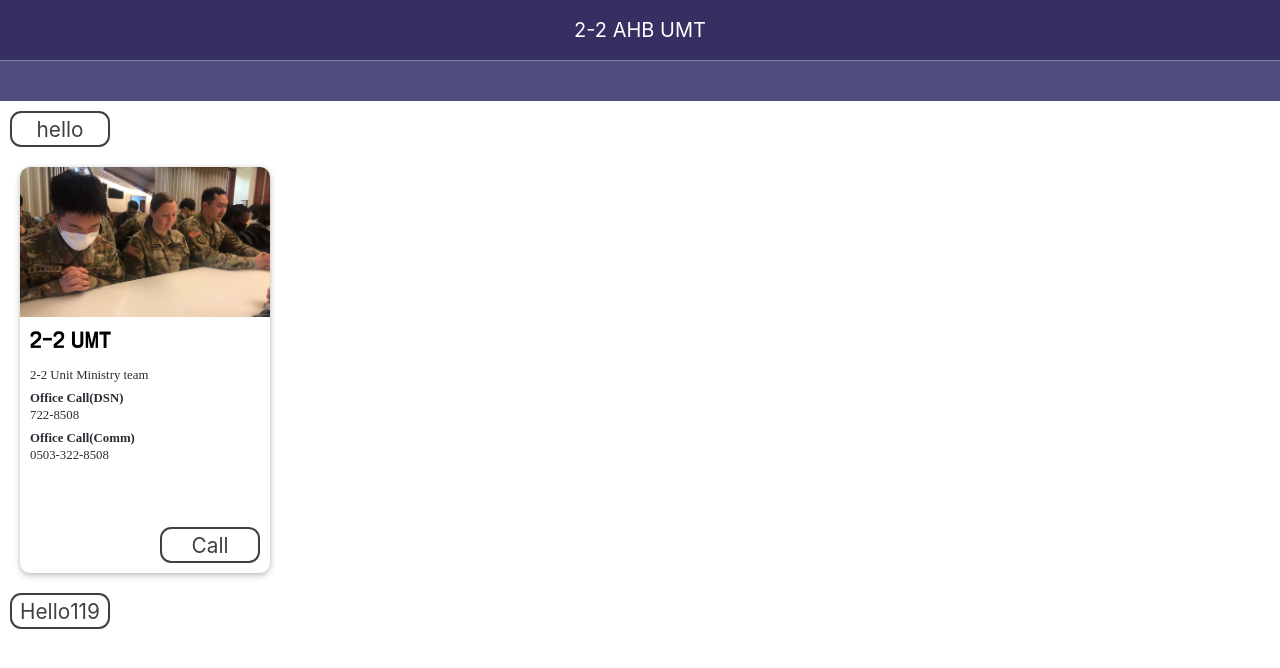
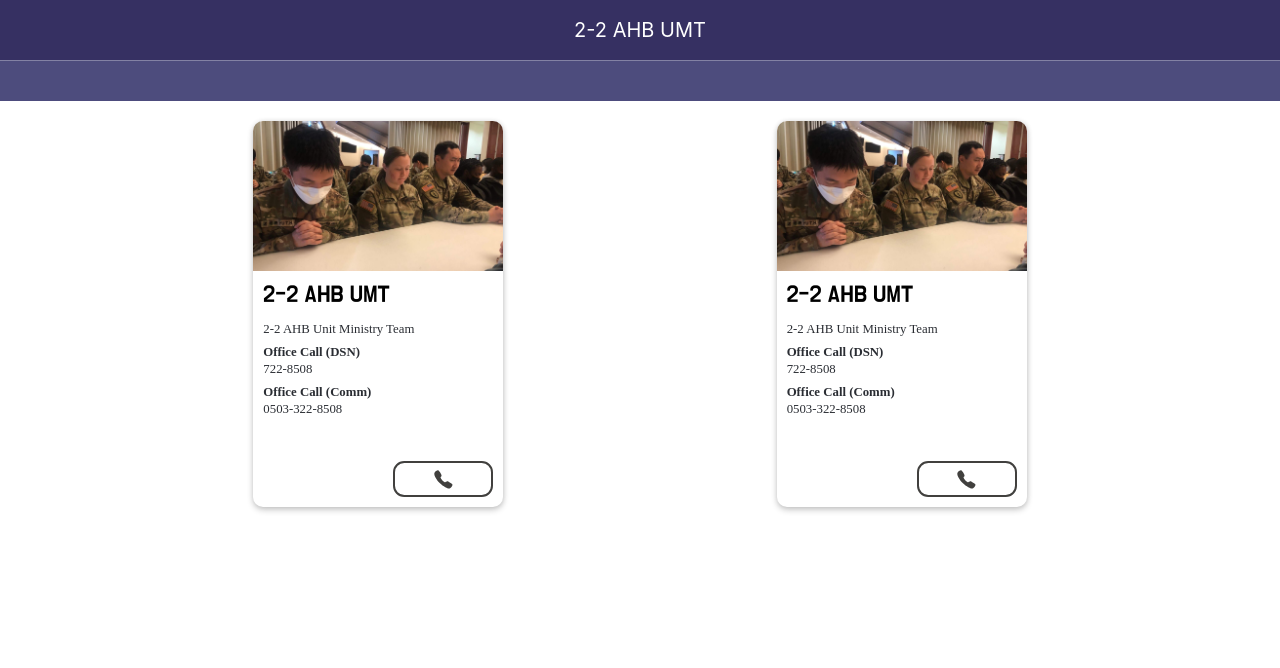
Before and after one commit to PhoenixPlanet/2-2-AHB-UMT-Web, a React (Create React App) app: page / in a window 1280 px wide. Shown: the top 668 px of the page. Built offline with nearby package versions, Linux system fonts and the light colour scheme; a web font is replaced by a local one.

Commit message:
feat: Implement reading data and producing InfoCards

```diff
--- a/src/App.js
+++ b/src/App.js
@@ -1,23 +1,14 @@
 import './App.css';
-import PageButton from './Components/Page-Comp/PageButton';
-import Button from './Components/UI/Button';
-import Header from './Components/Page-Comp/Header';
-import InfoCard from './Components/Page-Comp/InfoCard';
+import Header from './Components/Page-Comp/Header'
+import Main from './Components/Page/Main';
 
 function App() {
 	return (
 		<div className="App">
 			<Header></Header>
 
-			<Button>
-				hello
-			</Button>
+			<Main></Main>
 
-			<InfoCard>
-			</InfoCard>
-
-			<PageButton>
-			</PageButton>
 		</div>
 	);
 }
--- a/src/Components/Page-Comp/InfoCard.js
+++ b/src/Components/Page-Comp/InfoCard.js
@@ -6,10 +6,12 @@ import Card from "../UI/Card";
 import Button from "../UI/Button"
 import Gap from "../UI/Gap";
 
+import { IoCall } from "react-icons/io5"
+
 const InfoCardLayout = css`
 	/* layout settings */
 	display: grid;
-	grid-template-rows: 150px minmax(50px, auto) minmax(150px, auto) minmax(40px, auto);
+	grid-template-rows: 150px minmax(50px, auto) minmax(130px, auto) minmax(40px, auto);
 	overflow: hidden;
 `
 
@@ -17,21 +19,13 @@ function InfoCard(props) {
     return (
         <Card cardLayout={InfoCardLayout}>
 			<img className={Styles.Image} src="image/k16umt.jpg" alt="K16 UMT"/>
-			<div className={Styles.Title}>2-2 UMT</div>
+			<div className={Styles.Title}>{props.title}</div>
 			<div className={Styles.Info}>
-				2-2 Unit Ministry team
-				<Gap/>
-				<b>Office Call(DSN)</b>
-				<br/>
-				722-8508
-				<Gap/>
-				<b>Office Call(Comm)</b>
-				<br/>
-				0503-322-8508
+				{props.content}
 			</div>
 			<div className={Styles.Actions}>
 				<Button>
-					Call
+					<IoCall></IoCall>
 				</Button>
 			</div>
 		</Card>
--- /dev/null
+++ b/src/Components/Page-Comp/InfoCardPanel.js
@@ -0,0 +1,49 @@
+import React from "react";
+import styled from "styled-components"
+
+import InfoCard from '../Page-Comp/InfoCard'
+import Gap from '../UI/Gap'
+import ContentWrapper from '../UI/ContentWrapper'
+
+import Contacts from '../../data/Contacts'
+
+const StyledInfoCardPanelDiv = styled.div`
+	display: flex;
+	flex-flow: row wrap;
+	justify-content: space-evenly;
+`
+
+function InfoCardPanel(props) {
+	const infoCards = Contacts.map((contact, index) => {
+		const title = contact.name;
+
+		const details = contact.detail.map((detail, index) => {
+			return (
+				<ContentWrapper key={index}>
+					<b>{detail.tag}</b>
+					<br/>
+					{detail.content}
+					<Gap></Gap>
+				</ContentWrapper>
+			);
+		});
+
+		const content = (
+			<ContentWrapper>
+				{contact.about}
+				<Gap></Gap>
+				{details}
+			</ContentWrapper>
+		);
+
+		return <InfoCard key={index} title={title} content={content} image={contact.image}></InfoCard>
+	});
+
+    return (
+        <StyledInfoCardPanelDiv>
+			{infoCards}
+        </StyledInfoCardPanelDiv>
+    );
+}
+
+export default InfoCardPanel;
--- a/src/Components/Page/Main.js
+++ b/src/Components/Page/Main.js
@@ -1,11 +1,12 @@
 import React from "react";
-import Styles from "./Main.module.css"
+import styled from "styled-components";
+
+import InfoCardPanel from '../Page-Comp/InfoCardPanel';
 
 function Main(props) {
     return (
-        <div className={Styles.Main}>
-
-        </div>
+        <InfoCardPanel>
+		</InfoCardPanel>
     );
 }
 
--- /dev/null
+++ b/src/Components/UI/ContentWrapper.js
@@ -0,0 +1,7 @@
+import styled from "styled-components"
+
+const ContentWrapper = styled.div`
+	width: 100%;
+`
+
+export default ContentWrapper;
```
